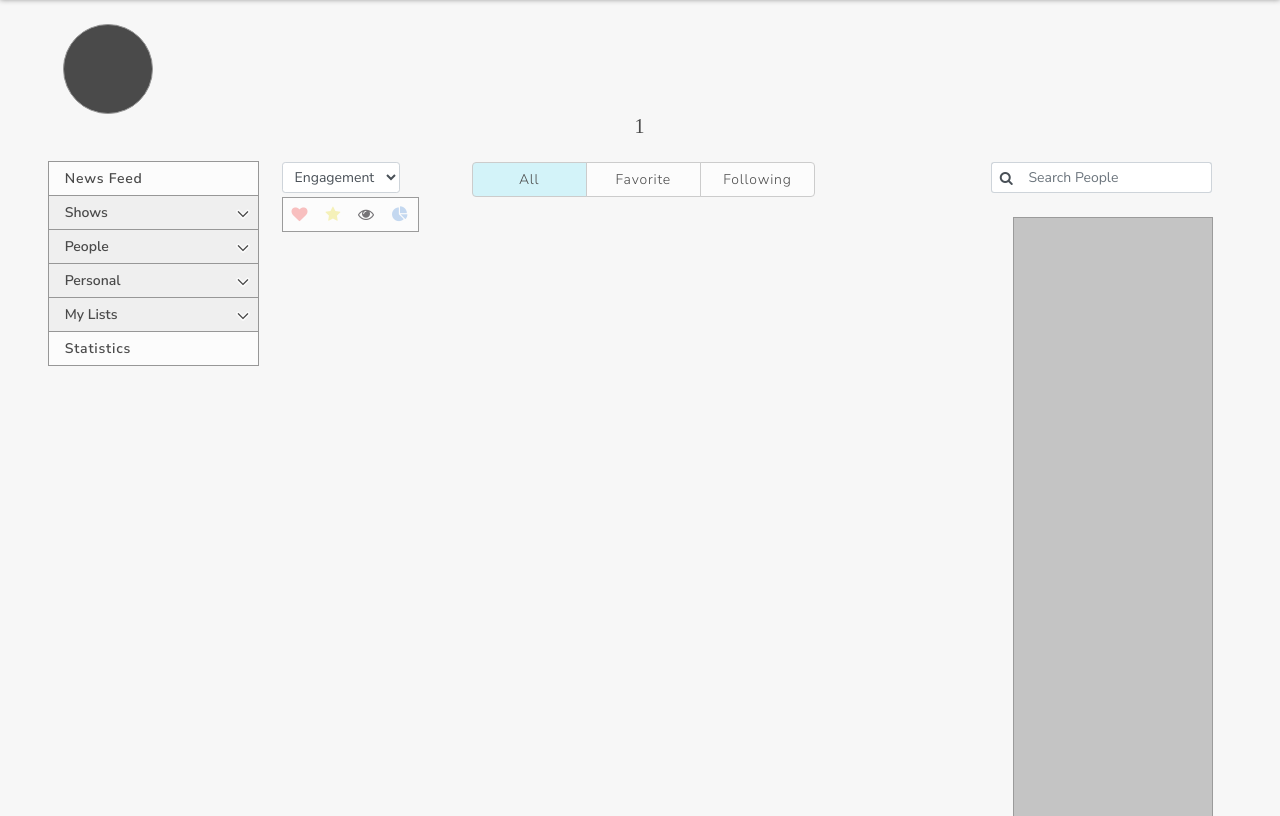
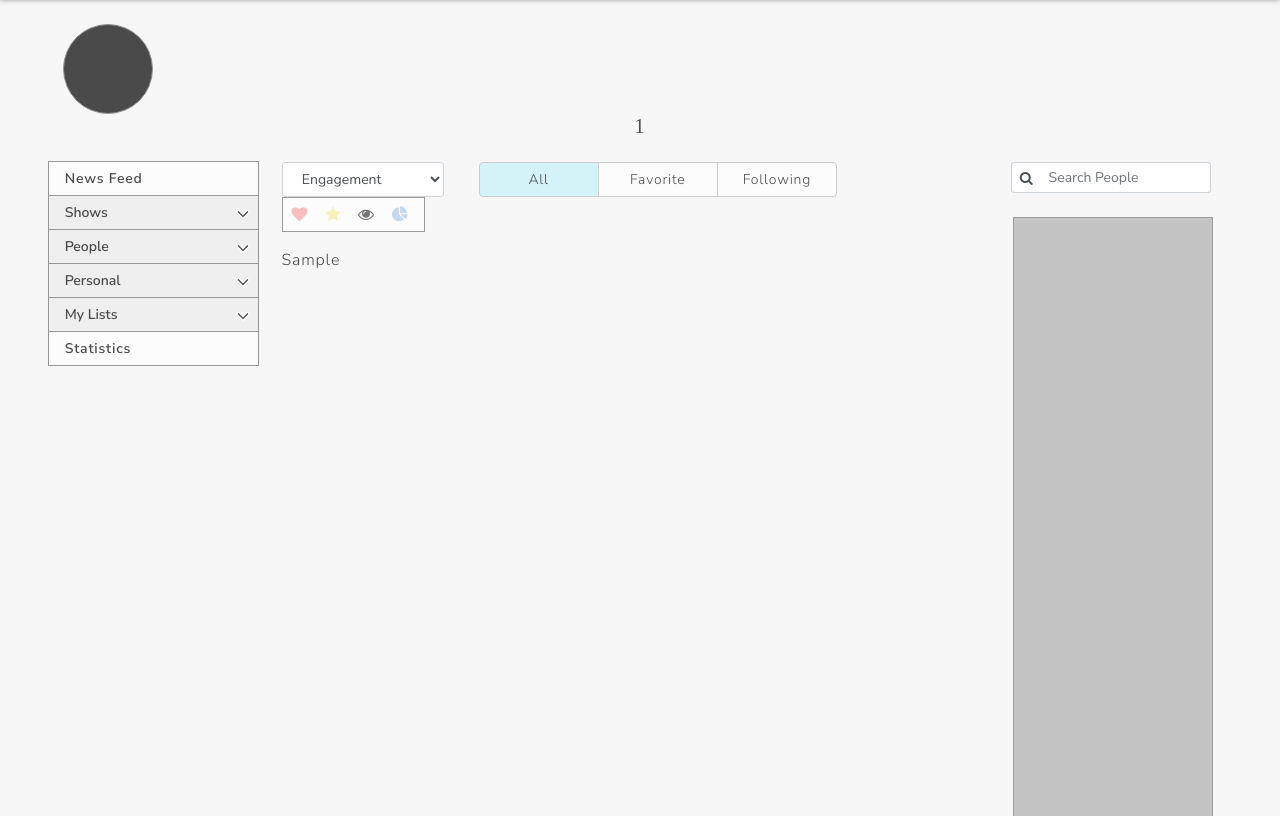
Before and after one commit to emilyzhang242/drama-db, a Django app: template templates/profile/people.html in a window 1280 px wide. Shown: the part 50-866 px from the top of the page. Run offline with Django 3.2, Linux system fonts and the light colour scheme; the template is opened without the code that fills it: most values are stand-ins (such as "Sample title", 1, 10 or a date in 2020); style sheets or scripts are compiled from the project's sources; some libraries are stand-ins or nearby versions; some web fonts are replaced.

Commit message:
logic bringing faved and followed actors to profile works

```diff
--- a/scripts/sass/main/_general.scss
+++ b/scripts/sass/main/_general.scss
@@ -103,6 +103,10 @@ a:hover {
 
 .background-pale-blue {
 	background-color: $pale-blue;
+}
+
+.background-white {
+	background-color: $white;
 }
 
 /*------- buttons -------- */
--- a/scripts/sass/profile/_profile.scss
+++ b/scripts/sass/profile/_profile.scss
@@ -69,6 +69,11 @@
 	width: 50%;
 }
 
+#profile-people-select {
+	height: 35px;
+	width: 130%;
+}
+
 #profile-people-key {
 	height: 35px;
 	border: 1px solid $grey;
@@ -86,5 +91,5 @@
 }
 
 #profile-people-search {
-	margin-left: -15%;
+	margin-left: -7%;
 }
--- a/templates/profile/people.html
+++ b/templates/profile/people.html
@@ -2,14 +2,12 @@
 {% load static %}
 {% block profile_content %}
 <!-- dropdown filter -->
-<div class='row nav-fill w-100'>
+<div class='row'>
 	<div class="form-group mb-0 mr-5 ml-0">
-		<select class="form-control form-control-sm" id="people-dropdown-filter">
-			<option>Engagement</option>
-			<option>2</option>
-			<option>3</option>
-			<option>4</option>
-			<option>5</option>
+		<select id='profile-people-select' class="form-control form-control-sm" id="people-dropdown-filter">
+			<option>&nbsp;&nbsp;Engagement</option>
+			<option>&nbsp;&nbsp;A-Z</option>
+			<option>&nbsp;&nbsp;Z-A</option>
 		</select>
 	</div>
 	<!-- center filter -->
@@ -33,10 +31,14 @@
 		<div class="p-2"><i class='fa fa-pie-chart cornflower-blue' title='percentage of shows watched'></i></div>
 	</div>
 </div>
+<!-- people content -->
+<div class='row mt-3'>
+{{actor_info}}
+</div>
 
 {% endblock %}
 {% block profile_searchbar %}
-<div class="input-group input-group-sm search col-12 mb-4" id="profile-people-search">
+<div class="input-group input-group-sm search col-11 mb-4" id="profile-people-search">
 	<div class="input-group-prepend">
 		<span class="input-group-text"><i class="fa fa-search"></i></span>
 	</div>
```
Also changed, not shown: profile/views.py (+14 -1 lines).
